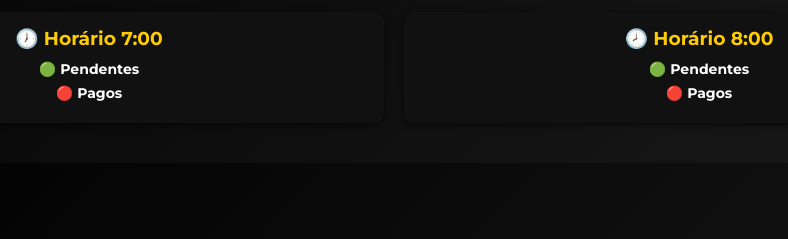
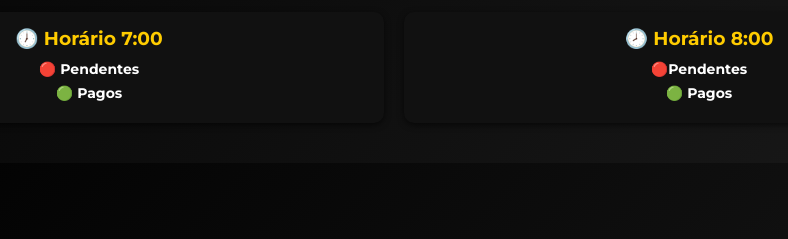
Before and after one commit to joaoande22-prog/CONTROLE-DE-PAGAMETOS, a plain HTML site: page index.html in a window 1280 px wide. Shown: the part 361-600 px from the top of the page, 246-1034 px from the left. Drawn offline with Linux system fonts and the light colour scheme.

Commit message:
Update index.html

```diff
--- a/index.html
+++ b/index.html
@@ -72,16 +72,16 @@ h4{margin:6px 0;color:#fff;text-align:center;font-size:14px;}
 <div id="listasHorarios">
   <div class="section">
     <h3>🕖 Horário 7:00</h3>
-    <h4>🟢 Pendentes</h4>
+    <h4>🔴 Pendentes</h4>
     <ul id="listaPendentes7"></ul>
-    <h4>🔴 Pagos</h4>
+    <h4>🟢 Pagos</h4>
     <ul id="listaPagos7"></ul>
   </div>
   <div class="section">
     <h3>🕗 Horário 8:00</h3>
-    <h4>🟢 Pendentes</h4>
+    <h4> 🔴Pendentes</h4>
     <ul id="listaPendentes8"></ul>
-    <h4>🔴 Pagos</h4>
+    <h4>🟢 Pagos</h4>
     <ul id="listaPagos8"></ul>
   </div>
 </div>
```
